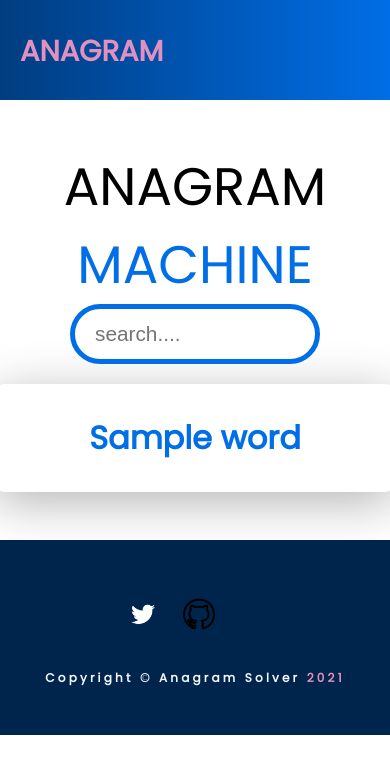
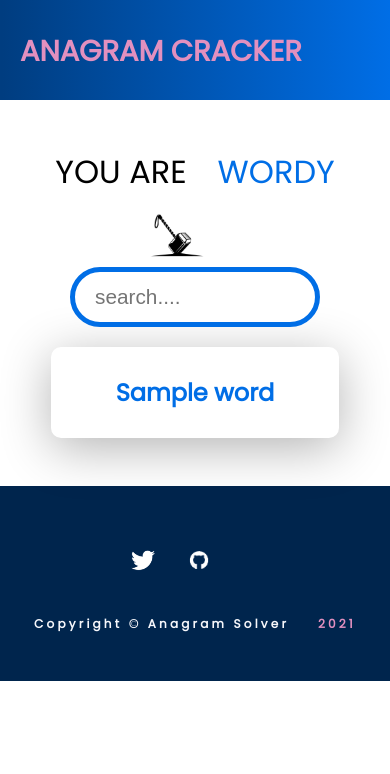
Before and after one commit to JosephBusayo/AnagramWeb, a Django app: template templates/index.html in a window 390 px wide. Shown: the top 774 px of the page. Run offline with Django 3.2, Linux system fonts and the light colour scheme; the template is opened without the code that fills it: most values are stand-ins (such as "Sample title", 1, 10 or a date in 2020).

Commit message:
Added hammer image to hero

```diff
--- a/templates/assets/style.css
+++ b/templates/assets/style.css
@@ -17,23 +17,7 @@ body {
   --accentcolor: #e290bf;
   --othercolor: #006ee6;
 }
-.results-section{
-  box-shadow: 0 10px 50px rgba(0, 0, 0, 0.3);
-  width: 25rem;
-  margin-top: 20px;
-  padding: 20px 20px;
-  display: flex;
-  justify-content: space-evenly;
-  flex-wrap: wrap;
-  gap: 12px;
-  border-radius: 10px;
-}
-.words{
-  color: var(--othercolor);
-  font-weight: bold;
-  font-size: 2rem;
-  padding: 10px;
-}
+
 .row {
   padding: 3rem 0;
 }
@@ -63,7 +47,7 @@ body {
   color: var(--accentcolor);
   text-transform: uppercase;
   font-weight: 1000;
-  font-size: 1.5rem;
+  font-size: 1.1rem;
   padding-top: 3px;
   margin-right: auto;
 }
@@ -181,8 +165,14 @@ body {
 
 .hero-title {
   text-transform: uppercase;
-  font-size: 4rem;
+  font-size: 3rem;
   margin: 40px 0;
+}
+.hammer{
+  width: 100px;
+  margin-left: -2.8rem;
+  margin-bottom: -1.7rem;
+  padding:0;
 }
 span {
   color: var(--othercolor);
@@ -206,76 +196,77 @@ span {
   font-size: 1.3rem;
 }
 
-.search-btn {
-  position: absolute;
-  top: 0;
-  right: 0;
-  width: 60px;
-  height: 100%;
-}
-.fa-search {
-  position: absolute;
-  top: 20%;
-  right: 50%;
-  transform: translate(50%, 50%);
-  font-size: 1.3rem;
-  transition: all 0.3 ease-in-out;
-}
-.fa-search:hover {
-  opacity: 0.5;
-}
-.btn-input {
-  border: 2px solid var(--othercolor);
-  border-radius: 50px;
-  outline: none;
-  width: 100%;
-  height: 100%;
-  padding: 10px 20px;
-  font-size: 1.2rem;
-}
-.buttons {
-  display: grid;
-  grid-template-columns: 1fr 1fr;
-  align-items: center;
-  padding: 1rem;
-  justify-content: center;
-  margin-top: 1rem;
-  background: linear-gradient(to right, #006ee6 0.7%, #006ee6 100%);
+.results-section{
+  box-shadow: 0 10px 50px rgba(0, 0, 0, 0.3);
+  width: 25rem;
+  margin-top: 20px;
+  padding: 20px 20px;
+  display: flex;
+  justify-content: space-evenly;
+  flex-wrap: wrap;
+  gap: 12px;
   border-radius: 10px;
 }
-.btn-1 {
-  margin: 1rem;
-  width: 150px;
-  height: 50px;
+.words{
+  color: var(--othercolor);
+  font-weight: bold;
+  font-size: 2rem;
+  padding: 10px;
 }
-
 /* mobile responsiveness */
 @media screen and (max-width: 664px) {
   .hero-title {
-    font-size: 3.3rem;
+    font-size: 2.7rem;
+  }
+  .hammer{
+    width: 90px;
+    margin-left: -3rem;
+    margin-bottom: -1.5rem;
   }
   .hero-search {
     position: relative;
     width: 450px;
     height: 60px;
   }
+  .results-section{
+    width: 20rem;
+    gap: 10px;
+  }
+  .words{
+    font-size: 2rem;
+    padding: 8px;
+  }
 }
 @media screen and (max-width: 564px) {
   .hero-title {
-    font-size: 3.3rem;
+    font-size: 2.7rem;
     width: 60%;
     margin: 0 auto;
     text-align: center;
+  }
+  span{
+    padding-left: 1.4rem;
+  }
+  .hammer{
+    margin-left: -2.3rem;
+    margin-bottom: -1.5rem;
   }
   .hero-search {
     position: relative;
     width: 350px;
     height: 60px;
   }
+  .results-section{
+    width: 18rem;
+  }
+  .words{
+    font-size: 1.8rem;
+    padding: 8px;
+  }
 }
 @media screen and (max-width: 400px) {
   .hero-title {
-    font-size: 3.3rem;
+    font-size: 2rem;
     width: 75%;
     margin: 0 auto;
     text-align: center;
@@ -289,13 +280,28 @@ span {
     display: grid;
     grid-template-columns: auto;
   }
+  .results-section{
+    gap: 8px;
+  }
+  .words{
+    font-size: 1.5rem;
+    padding: 8px;
+  }
 }
 @media screen and (max-width: 300px) {
   .hero-title {
-    font-size: 3.3rem;
+    font-size: 2rem;
     width: 100%;
     margin: 0 auto;
     text-align: center;
+  }
+  .results-section{
+    width: 16rem;
+    gap: 8px;
+  }
+  .words{
+    font-size: 1rem;
+    padding: 10px;
   }
 }
 
@@ -309,8 +315,10 @@ span {
   padding-left: 2rem;
   padding-right: 2rem;
   margin_bottom: 0;
-  position: sticky;
+  position: inherit;
   bottom: 0;
+  left: 0;
+  right: 0;
 }
 
 .footer-links,
--- a/templates/index.html
+++ b/templates/index.html
@@ -10,14 +10,14 @@
       rel="stylesheet"
       href="./fontawesome-free-5.9.0-web/css/all.min.css"
     />
-    <title>Anagram Machine</title>
+    <title>Home</title>
   </head>
   <body>
     <!-- navbar  -->
     <div class="navbar">
       <nav class="nav-container">
         <a href="#" class="nav-logo">
-          <h2>Anagram</h2>
+          <h2>Anagram Cracker</h2>
         </a>
         <div class="nav-menu">
           <li class="nav-items">
@@ -36,8 +36,9 @@
     <!--hero section  -->
     <section class="hero-container row">
       <div class="hero-title">
-        Anagram
-        <span>Machine</span>
+        You are
+        <span> Wordy</span>
+        <img class="hammer" src="{% static 'img/hammer.png'%}"/>
       </div>
       <!-- search box section -->
 
```
Also changed, not shown: templates/static/style.css (+18 -20 lines), templates/assets/img/github.png, templates/assets/img/hammer.png (added), templates/static/img/github.png, templates/static/img/hammer.png (added).
